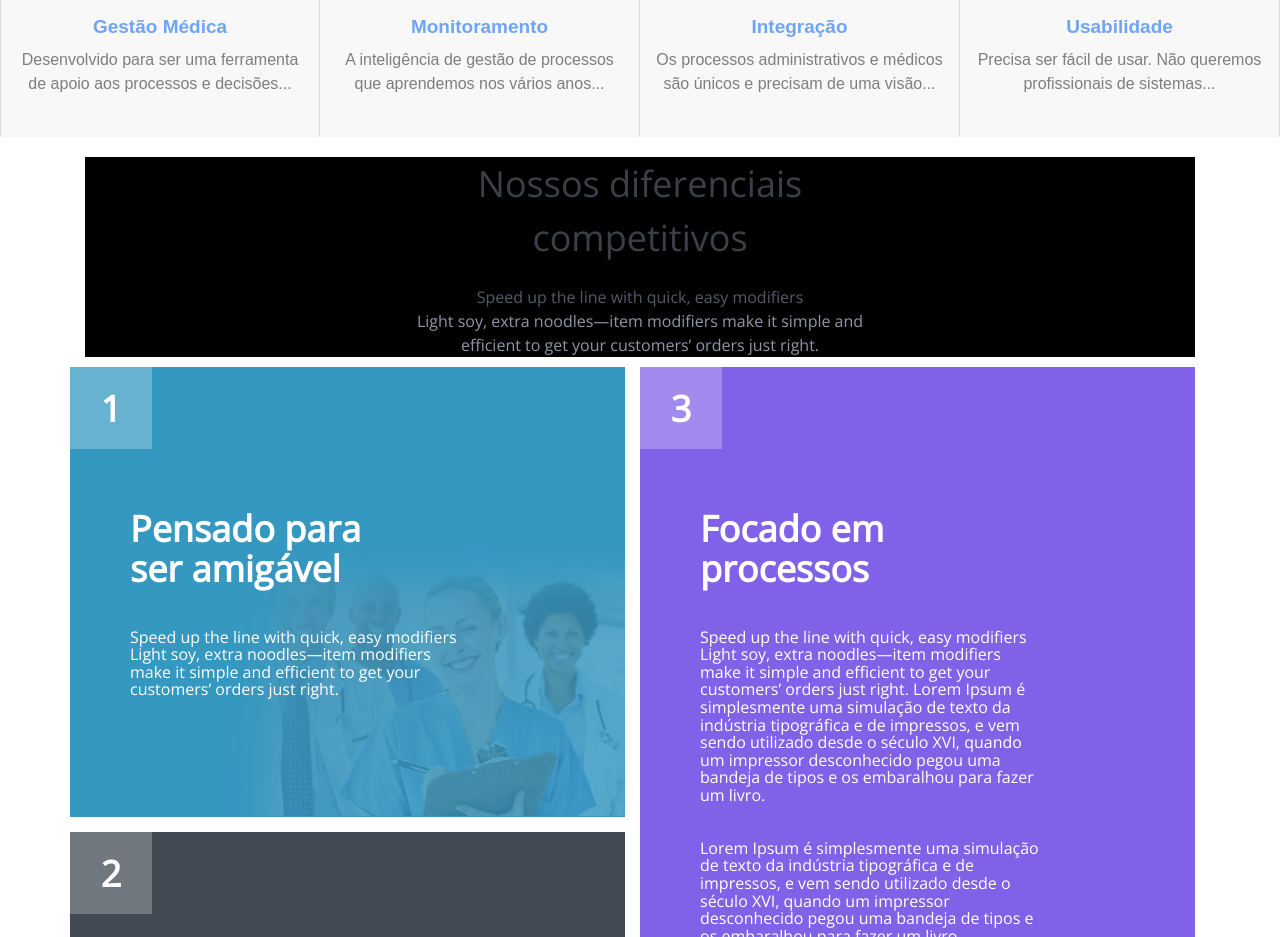
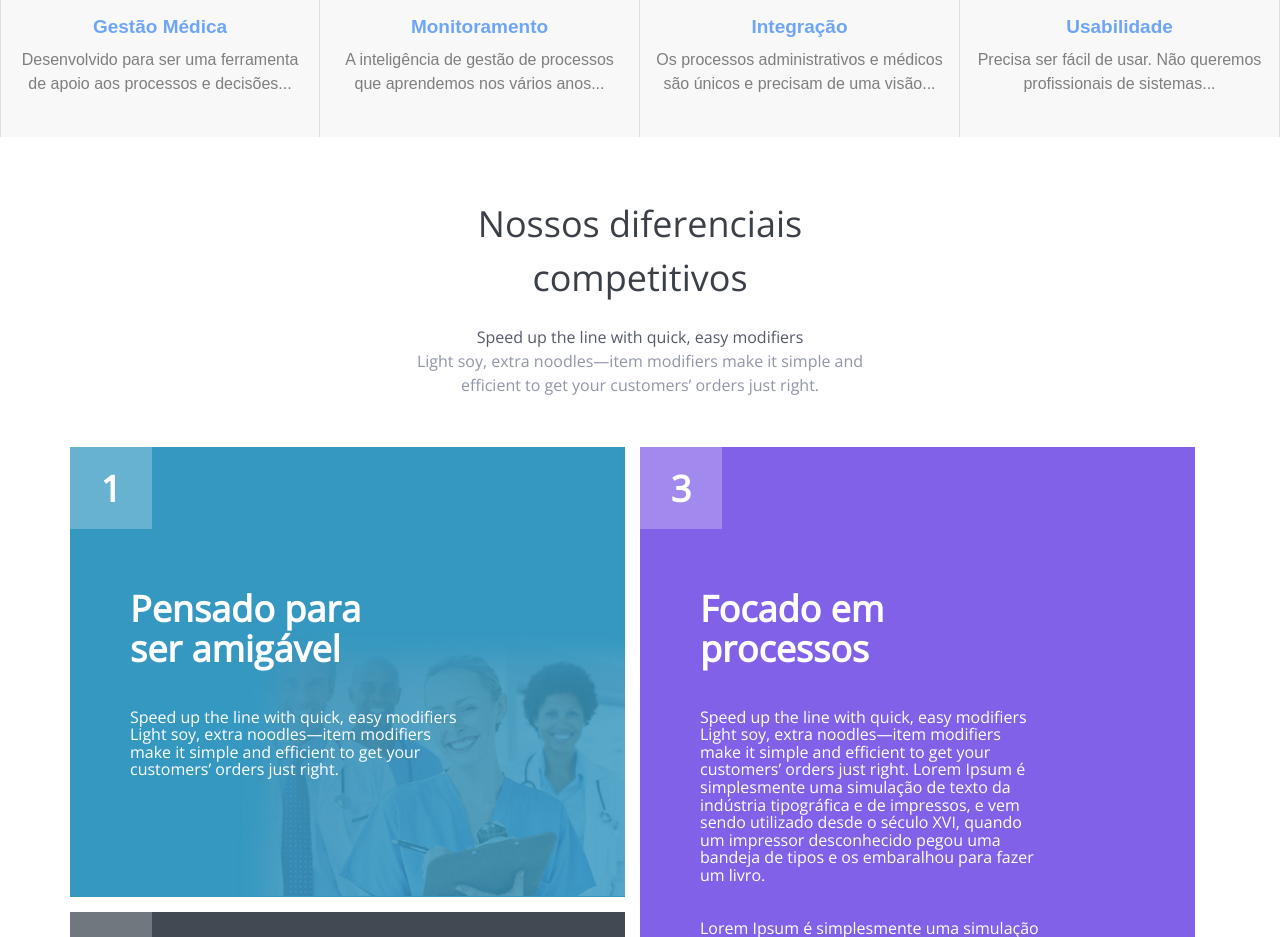
Before and after one commit to caioalexandrebr/caju, a website: page index.html in a window 1280 px wide. Shown: the part 1200-2137 px from the top of the page. Drawn offline with nearby package versions, Linux system fonts and the light colour scheme.

Commit message:
Ajuste Section Diferencial

```diff
--- a/style.less
+++ b/style.less
@@ -422,10 +422,11 @@ input[type=submit]:hover {
 
 section{
     .diferencial{
+        width: 100%;
+        height: auto;
         text-align: center;
         font-family: @font1;
-        background-color: #000;
-        width: 100%;
+        padding: 40px 0 40px 0;
         h1{
             font-size: 36px;
             font-weight: 400;
```
Also changed, not shown: style.css.
